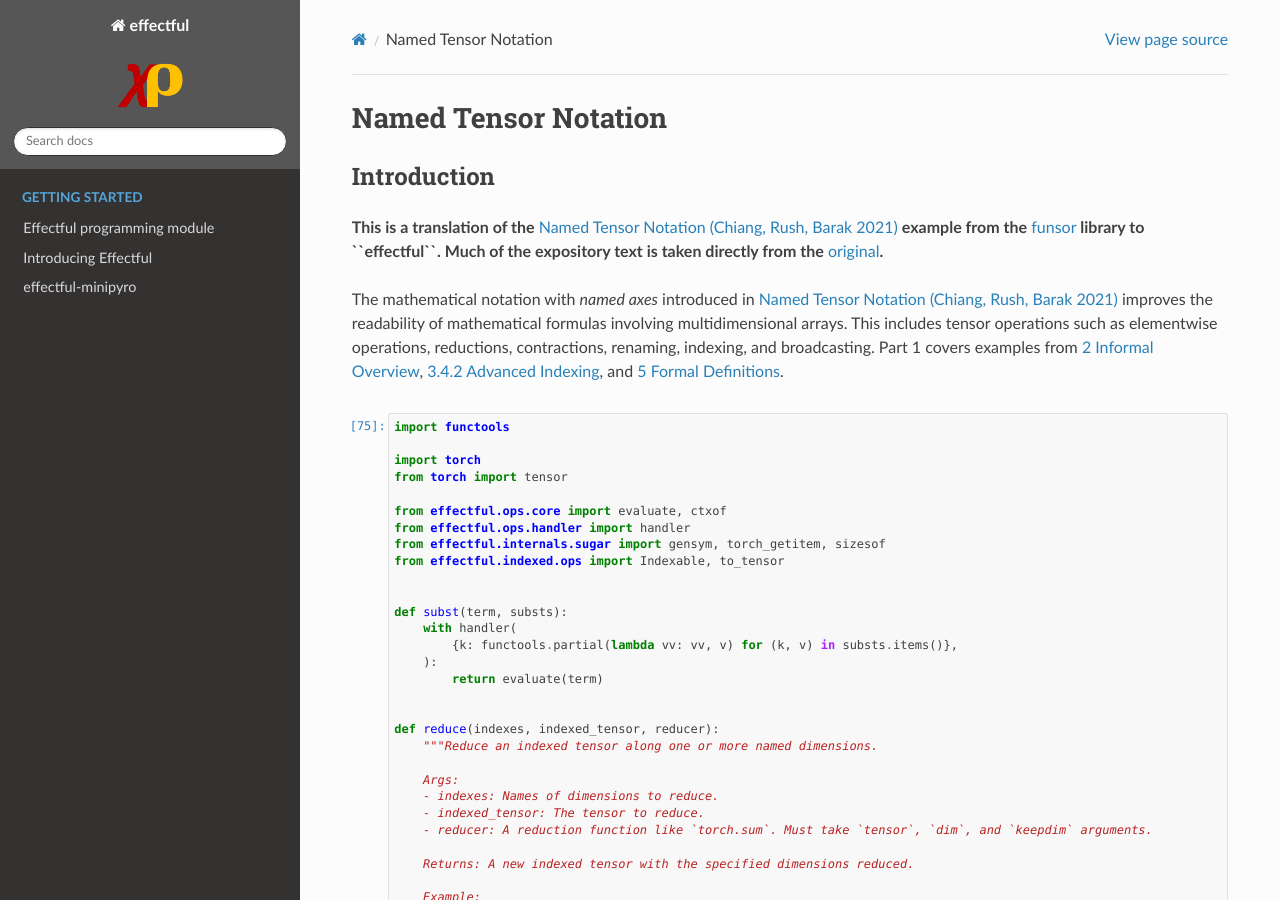
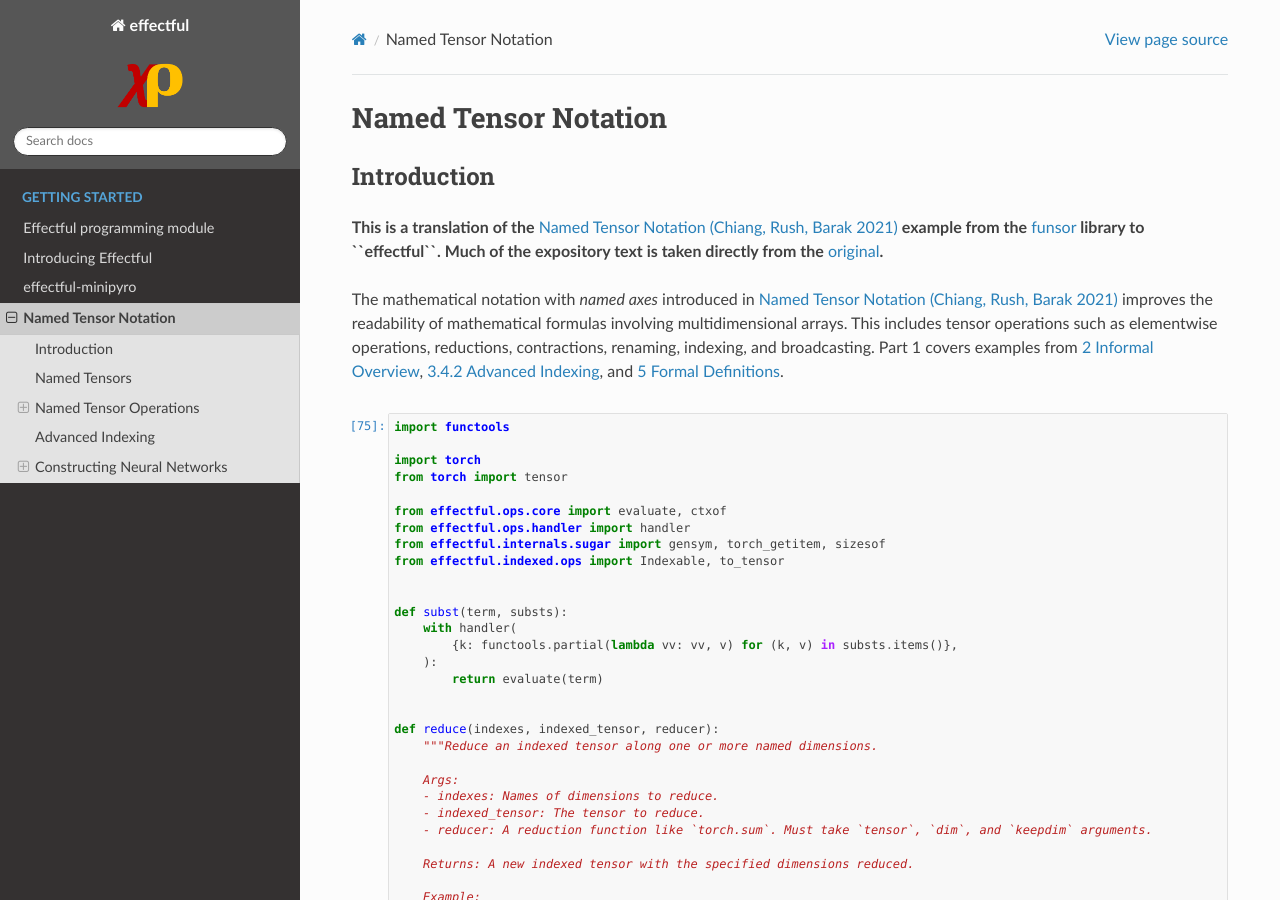
Before and after one commit to BasisResearch/effectful, a Sphinx documentation site: the page built from docs/source/named_tensor_notation.ipynb, in a window 1280 px wide and 900 px high. Built offline with Sphinx 7.4.7 and the Read the Docs theme 3.1.0, drawn with Linux system fonts in a browser that asks for light colours; pages that are not in the unit, such as notebooks, are missing from menus.

Commit message:
fix link

```diff
--- a/docs/source/index.rst
+++ b/docs/source/index.rst
@@ -8,7 +8,7 @@ Table of Contents
    getting_started
    introduction
    minipyro
-   named_tensor_notation_i
+   named_tensor_notation
 
 
 Indices and tables
```
